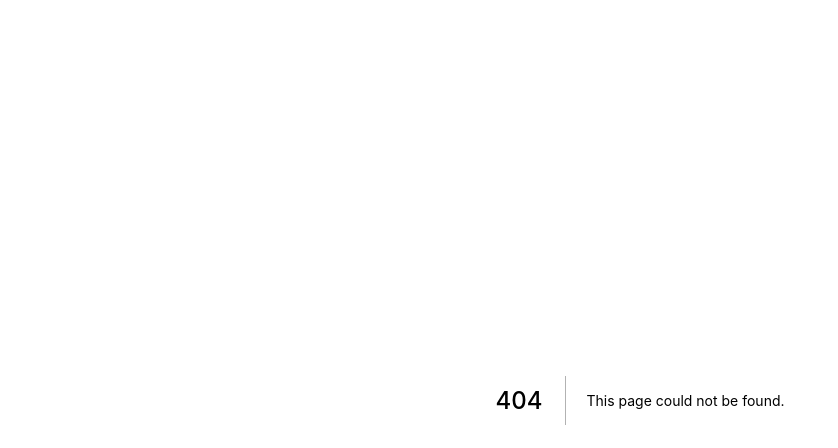
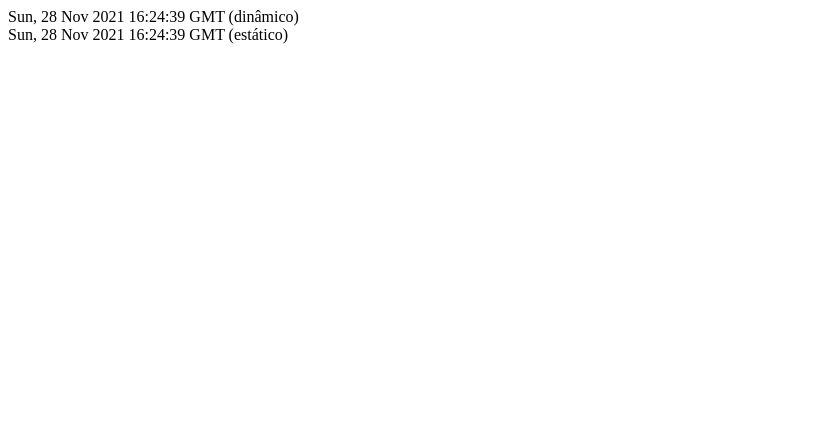
Before and after one commit to calexoliveira/ideia-unica, a Next.js app: page /tempo in a window 1280 px wide. Before the commit this address had no page. Shown: the top 448 px of the page, without its empty margins (0-838 px from the left). Built offline with nearby package versions, Linux system fonts and the light colour scheme.

Commit message:
teste getStaticProps

```diff
--- /dev/null
+++ b/pages/tempo.js
@@ -0,0 +1,25 @@
+function Tempo(props){
+
+        const dynamicDate = new Date();
+        const dynamicDateString = dynamicDate.toGMTString();
+
+        return (
+            <div>
+                <div>{dynamicDateString} (dinâmico)</div>
+                <div>{props.staticDateString} (estático)</div>
+            </div>
+        )
+
+}
+
+export function getStaticProps(){
+        const staticDate = new Date();
+        const staticDateString = staticDate.toGMTString();
+
+        return {
+            props: {
+                staticDateString
+            }
+        }
+}
+export default Tempo;
```
